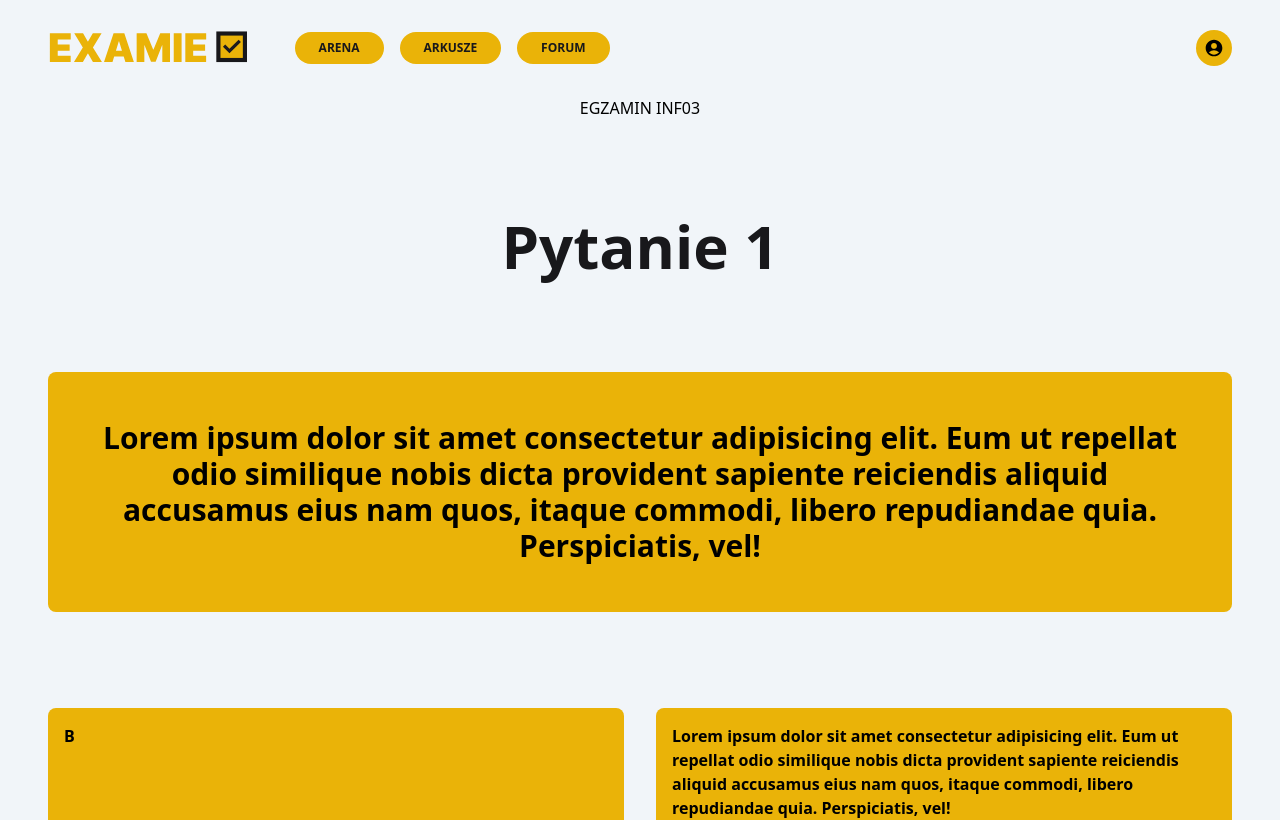
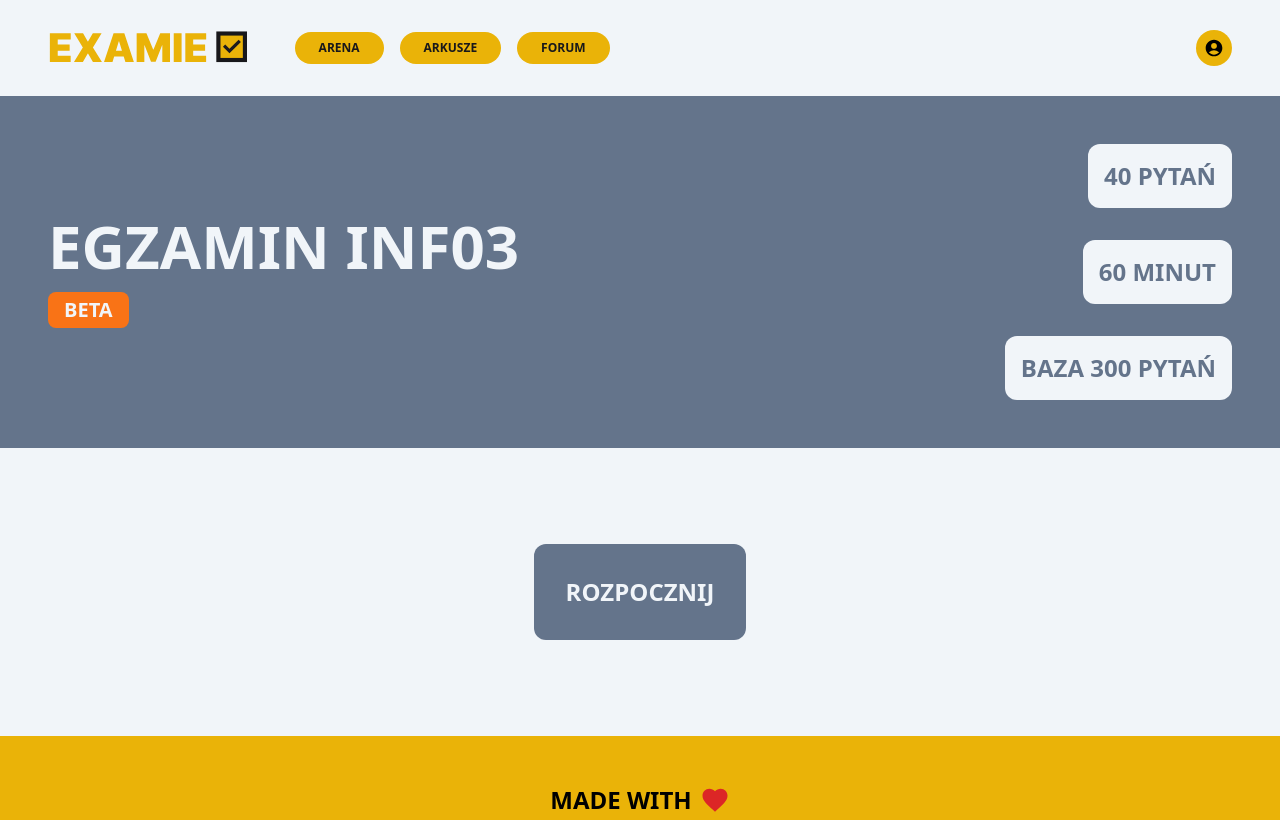
Before and after one commit to Kolumna/Examie, a React (Vite) app: page /modules/inf03/quiz/exam in a window 1280 px wide. Shown: the top 820 px of the page. Built offline with nearby package versions, Linux system fonts and the light colour scheme.

Commit message:
exam banner and timer added

```diff
--- a/package.json
+++ b/package.json
@@ -9,6 +9,7 @@
     "preview": "vite preview"
   },
   "dependencies": {
+    "moment": "^2.29.4",
     "react": "^18.2.0",
     "react-dom": "^18.2.0",
     "react-icons": "^4.8.0",
--- a/src/components/elements/modules/quiz/FetchQuiz.jsx
+++ b/src/components/elements/modules/quiz/FetchQuiz.jsx
@@ -5,15 +5,15 @@ const quizy = [
   {
     _id: 0,
     title:
-      "Lorem ipsum dolor sit amet consectetur adipisicing elit. Eum ut repellat odio similique nobis dicta provident sapiente reiciendis aliquid accusamus eius nam quos, itaque commodi, libero repudiandae quia. Perspiciatis, vel!",
+      "Czy Sebastian Puszakowski jest bambikiem?",
     values: [
       {
-        name: "Lorem ipsum dolor sit amet consectetur adipisicing elit. Eum ut repellat odio similique nobis dicta provident sapiente reiciendis aliquid accusamus eius nam quos, itaque commodi, libero repudiandae quia. Perspiciatis, vel!",
-        correct: false,
+        name: "Definitywnie",
+        correct: true,
       },
-      { name: "B", correct: false },
-      { name: "C", correct: false },
-      { name: "D", correct: true },
+      { name: "Nie, bo ma v-dolce", correct: false },
+      { name: "Może", correct: true },
+      { name: "Czasami", correct: true },
     ],
   },
   {
@@ -72,25 +72,19 @@ function FetchQuiz(props) {
   const [currentQuizes, setCurrentQuizes] = useState({});
   const [loading, setLoading] = useState(true);
 
-  const singleFetch = () => {
+  const fetch = (single) => {
     return new Promise((resolve) => {
       setTimeout(() => {
-        resolve(quizy[Math.floor(Math.random() * quizy.length)]);
-      }, 500);
-    });
-  };
-
-  const multiFetch = () => {
-    return new Promise((resolve) => {
-      setTimeout(() => {
-        resolve(quizy);
+        resolve(
+          single ? quizy[Math.floor(Math.random() * quizy.length)] : quizy
+        );
       }, 500);
     });
   };
 
   const fetchQuiz = async () => {
     setLoading(true);
-    const res = await singleFetch();
+    const res = await fetch(true);
     res.values.sort(() => Math.random() - 0.5);
     res.values = res.values.map(
       (answer) => (answer = { ...answer, id: Math.random() })
@@ -101,7 +95,7 @@ function FetchQuiz(props) {
 
   const fetchQuizes = async () => {
     setLoading(true);
-    const res = await multiFetch();
+    const res = await fetch(false);
     res.map((quiz) => {
       quiz.values.sort(() => Math.random() - 0.5);
       quiz.values = quiz.values.map(
@@ -124,8 +118,7 @@ function FetchQuiz(props) {
     <>
       {!props.exam ? (
         <QuizComponent data={currentQuiz} loading={loading} title="Quiz" />
-      ) : (
-        !loading ?
+      ) : !loading ? (
         currentQuizes.map((quiz, number) => {
           return (
             <QuizComponent
@@ -134,9 +127,9 @@ function FetchQuiz(props) {
               title={`Pytanie ${number + 1}`}
             />
           );
-        }) : (
-          <span>Loading...</span>
-        )
+        })
+      ) : (
+        <span className="text-3xl font-bold p-4">Ładowanie...</span>
       )}
 
       {!props.exam && (
--- a/src/pages/modules/quiz/Exam.jsx
+++ b/src/pages/modules/quiz/Exam.jsx
@@ -1,15 +1,81 @@
 import { useParams } from "react-router-dom";
 import FetchQuiz from "../../../components/elements/modules/quiz/FetchQuiz";
+import { useState, useEffect } from "react";
+import moment from "moment/moment";
 
 function Exam(props) {
+  const [start, setStart] = useState(false);
+  const [odliczanie, setOdliczanie] = useState("startowanie...");
+
+  const endTime = moment().add(60, "minutes");
+
   const { modules } = useParams();
+
+  useEffect(() => {
+    setOdliczanie("startowanie...");
+    if (start) {
+      const interval = setInterval(() => {
+        const leftTime = -moment().diff(endTime) / 1000;
+        const minutes = Math.floor(leftTime / 60);
+        const seconds = Math.floor(leftTime % 60);
+        setOdliczanie(`${minutes}min ${seconds}s`);
+      }, 1000);
+      return () => clearInterval(interval);
+    }
+  }, [start]);
 
   return (
     <section className="flex flex-col justify-center items-center">
-      <div>
-        <h1>EGZAMIN {modules.toUpperCase()}</h1>
-      </div>
-      <FetchQuiz exam />
+      {start && (
+        <div className="fixed top-0 border-b-4 border-zinc-900 bg-red-500 px-20 py-2 rounded-b-2xl">
+          <span className="text-xl font-bold text-slate-100">{odliczanie}</span>
+        </div>
+      )}
+      <section className="bg-slate-500 w-full px-12">
+        <div className="container mx-auto flex justify-between items-center text-slate-100">
+          <div className="flex items-start flex-col gap-4">
+            <h1 className="font-bold text-6xl">
+              EGZAMIN {modules.toUpperCase()}
+            </h1>
+            <span className="text-xl font-bold bg-orange-500 p-1 px-4 rounded-lg text-slate-100">
+              BETA
+            </span>
+          </div>
+          <div className="flex flex-col gap-8 py-12 items-end">
+            <p className="font-bold text-2xl bg-slate-100 text-slate-500 p-4 rounded-xl">
+              <strong>40</strong> PYTAŃ
+            </p>
+            <p className="font-bold text-2xl bg-slate-100 text-slate-500 p-4 rounded-xl">
+              <strong>60</strong> MINUT
+            </p>
+            <p className="font-bold text-2xl bg-slate-100 text-slate-500 p-4 rounded-xl">
+              BAZA <strong>300</strong> PYTAŃ
+            </p>
+          </div>
+        </div>
+      </section>
+      {!start ? (
+        <section className="bg-slate-100 p-24">
+          <button
+            onClick={() => setStart(!start)}
+            className="container mx-auto bg-slate-500 hover:bg-yellow-500 btn-anim p-8 text-2xl font-black rounded-xl text-slate-100"
+          >
+            ROZPOCZNIJ
+          </button>
+        </section>
+      ) : (
+        <>
+          <FetchQuiz exam />
+          <section className="p-24">
+            <button
+              onClick={(prev) => setStart(!prev)}
+              className="bg-slate-500 p-4 px-6 text-2xl btn-anim hover:bg-slate-400 font-bold text-slate-100 rounded-xl"
+            >
+              ZAKOŃCZ
+            </button>
+          </section>
+        </>
+      )}
     </section>
   );
 }
--- a/src/pages/modules/quiz/Quiz.jsx
+++ b/src/pages/modules/quiz/Quiz.jsx
@@ -33,6 +33,7 @@ function Quiz(props) {
               >
                 ROZPOCZNIJ
               </Link>
+              <span className="text-xl text-center font-bold bg-orange-500 p-1 px-2 rounded-lg text-slate-100">BETA</span>
             </div>
           </div>
         </div>
```
Also changed, not shown: 1 other file (tests, documents, lock files or other folders).
